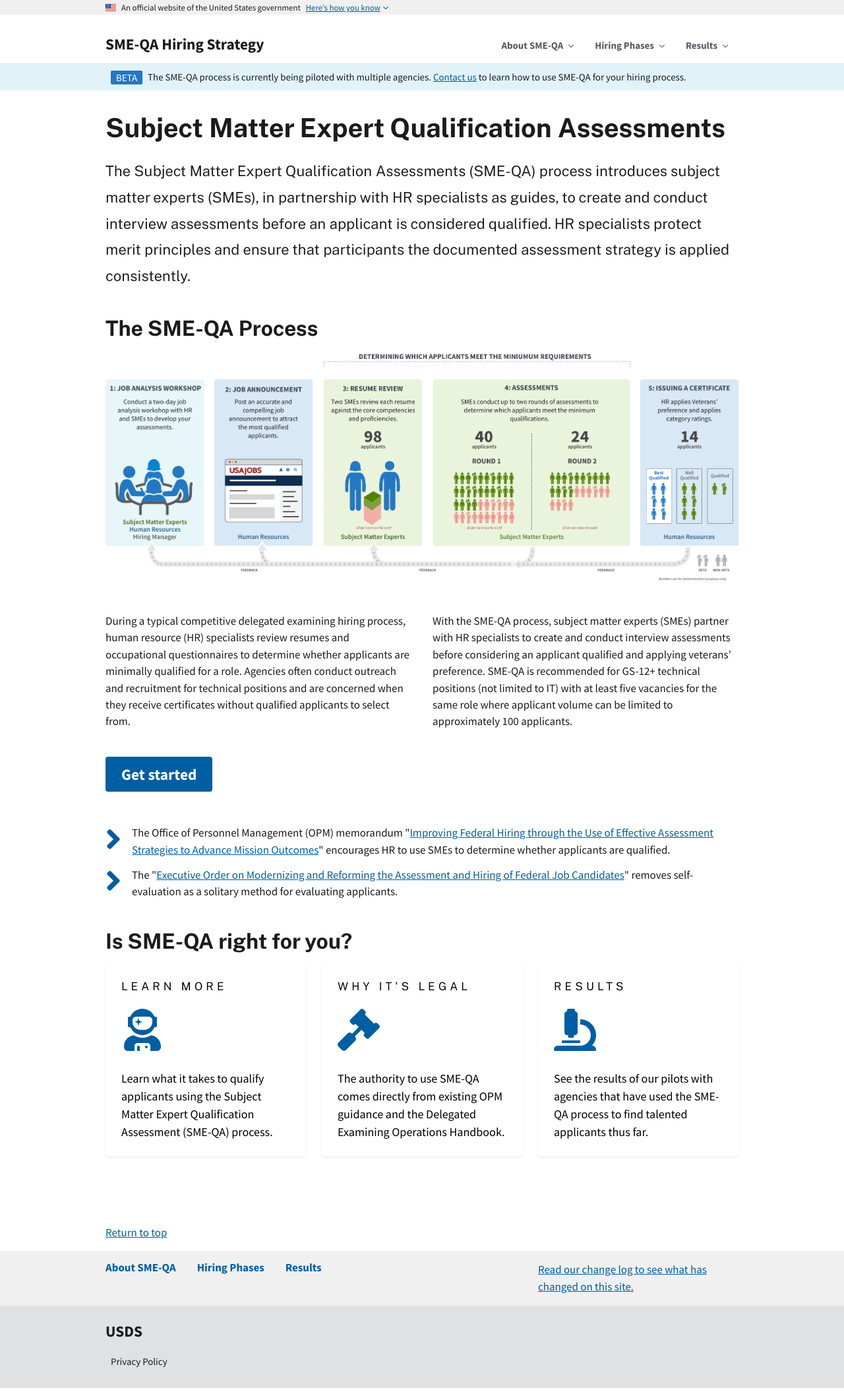
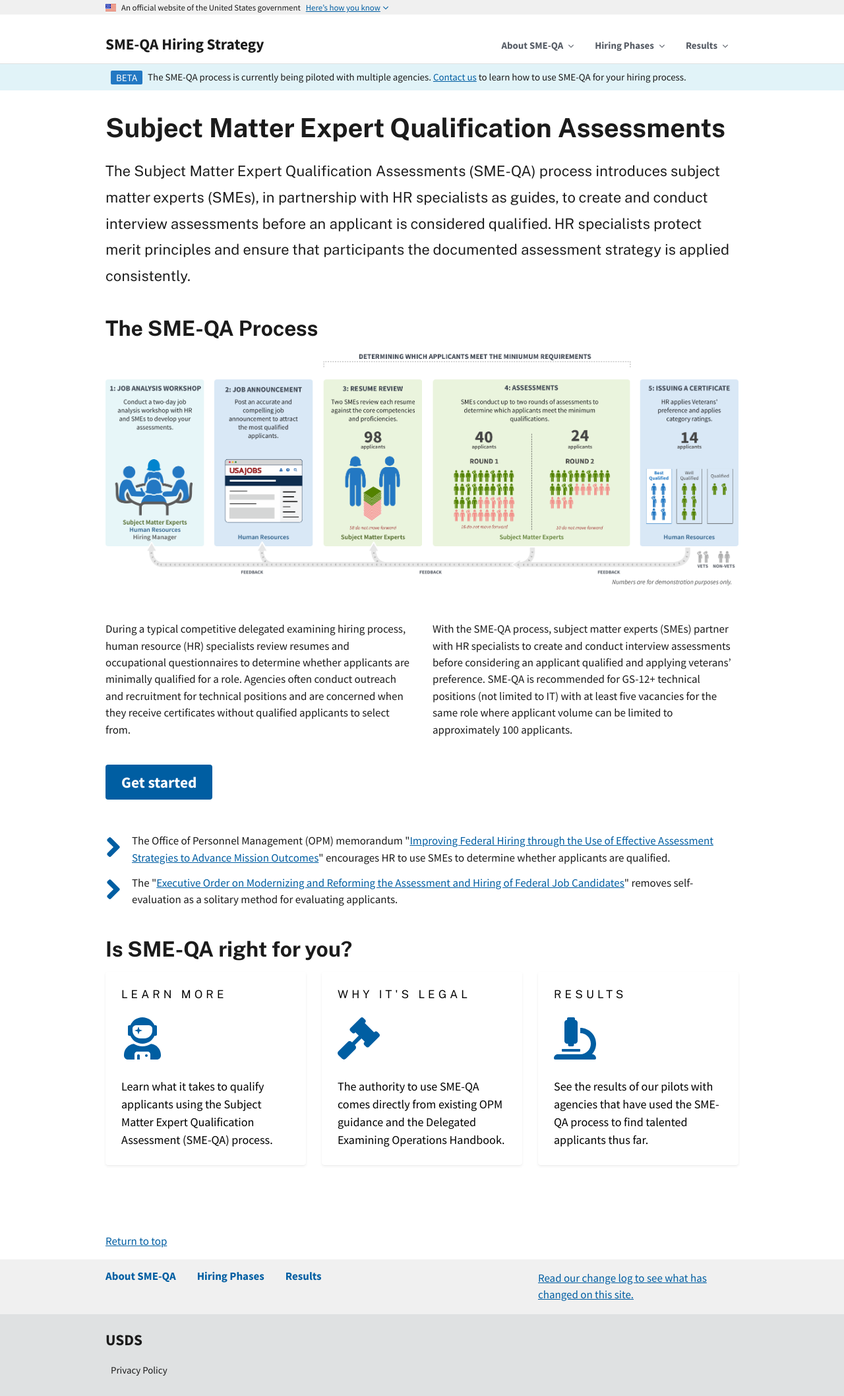
Before and after one commit to usds/SME-QA-Website, a Jekyll site: the page built from pages/home.html, in a window 1280 px wide. Shown: the whole page at 66% size. Built offline with Jekyll 4.4.1, drawn with Linux system fonts in a browser that asks for light colours.

Commit message:
Updates the images of the funnel to bump up smaller type sizes.

```diff
--- a/_scss/_uswds-theme-utilities.scss
+++ b/_scss/_uswds-theme-utilities.scss
@@ -36,7 +36,7 @@
   'mobile':           false,   // 320px
   'mobile-lg':        true,    // 480px
   'tablet':           true,    // 640px
-  'tablet-lg':        true,   // 800px
+  'tablet-lg':        true,    // 880px
   'desktop':          true,    // 1024px
   'desktop-lg':       false,   // 1200px
   'widescreen':       false,   // 1400px
--- a/pages/home.html
+++ b/pages/home.html
@@ -23,10 +23,9 @@
         <h2>The SME-QA Process</h2>
         <div class="chp-home__diagram">
           <picture>
-            <source srcset="{{site.baseurl}}/assets/img/process-diagram-horiz.png" alt="A horizontal representation of each phase of the SME-QA hiring process" media="(min-width: 800px)">
+            <source srcset="{{site.baseurl}}/assets/img/process-diagram-horiz.png" alt="A horizontal representation of each phase of the SME-QA hiring process" media="(min-width: 880px)">
             <img srcset="{{site.baseurl}}/assets/img/process-diagram-vert.png" alt="A vertical representation of each phase of the SME-QA hiring process">
           </picture>
-          <!-- span class="chp-home__diagram" role="img" aria-label="A representation of each phase of the SME-QA hiring process"></span-->
         </div>
       </div>
     </div>
```
Also changed, not shown: assets/img/process-diagram-horiz.png, assets/img/process-diagram-vert.png, 2 other files.
